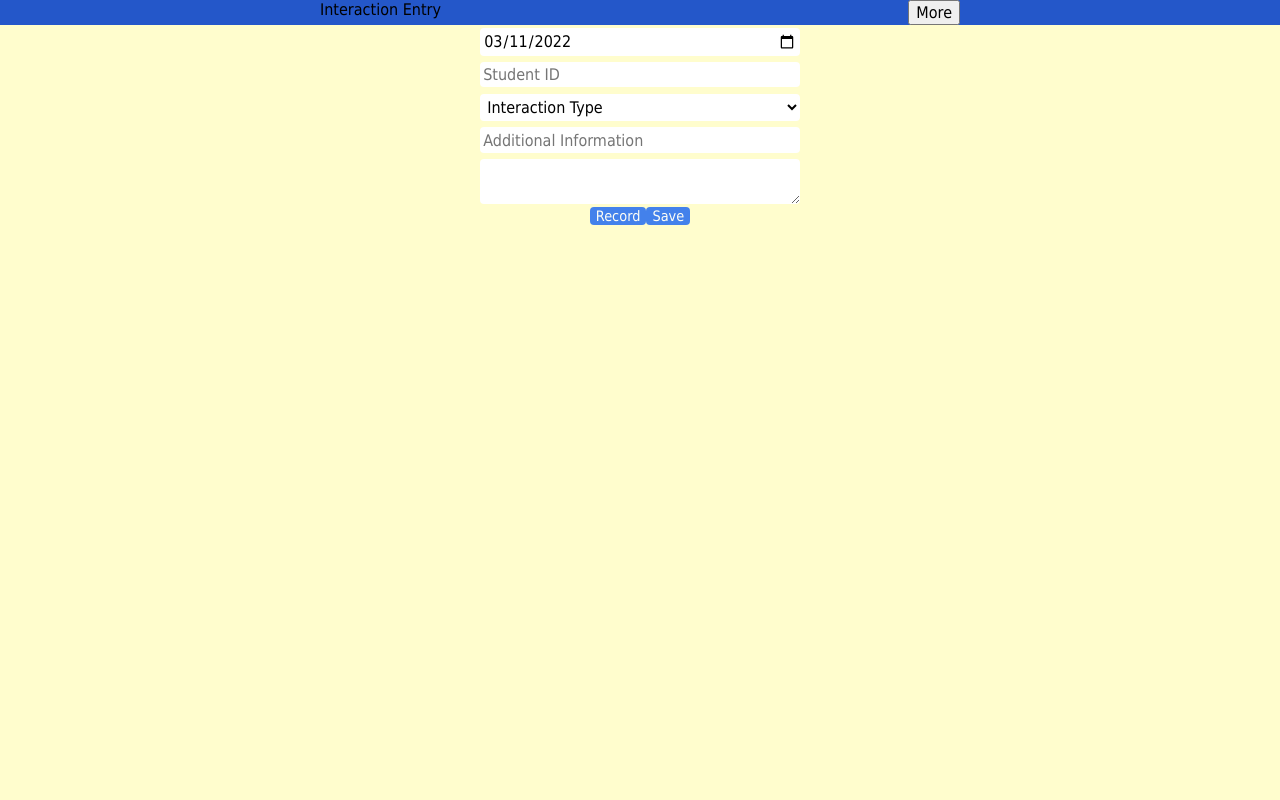
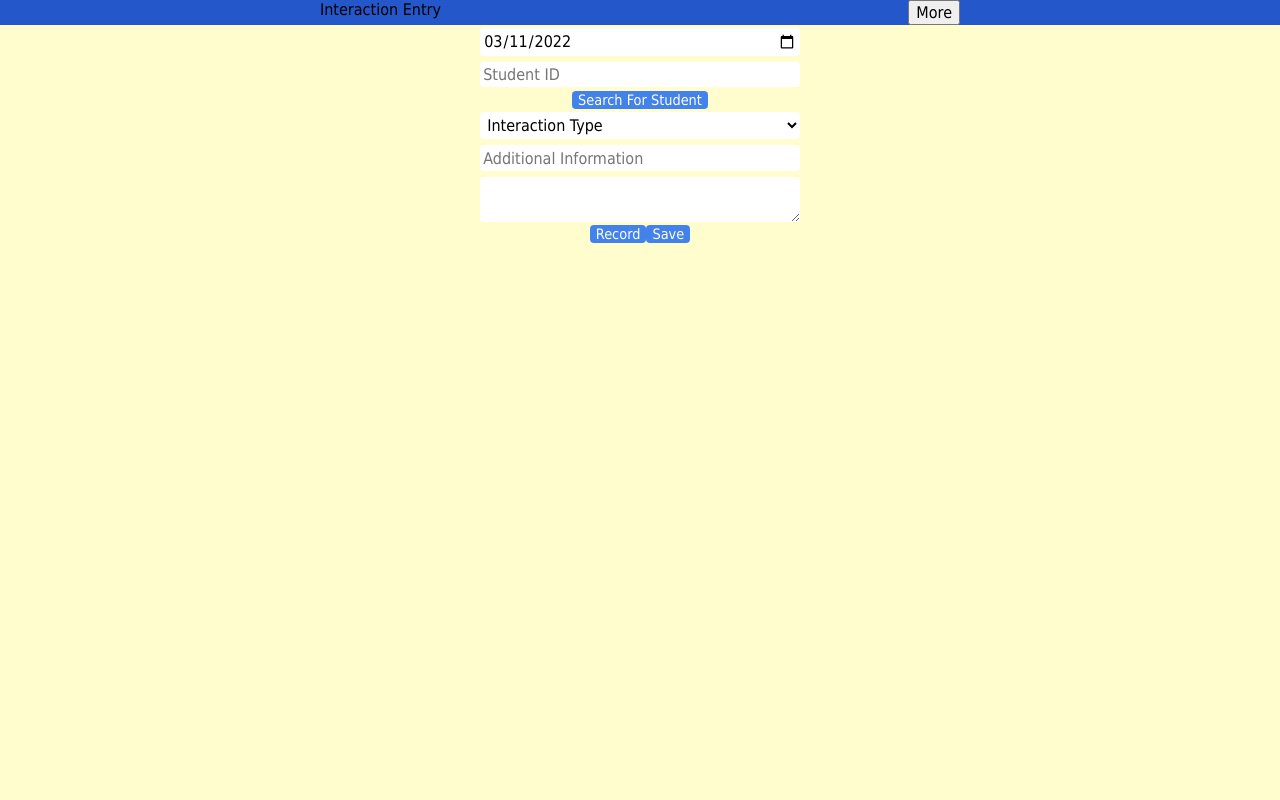
Before and after one commit to JaredTauler/CAIR, a Flask app: template templates/entry.html in a window 1280 px wide. Run offline with Flask 2, Linux system fonts and the light colour scheme; the template is opened without the code that fills it, so the values that code supplies are empty; the visitor is signed in with stand-in values (Sample User, id 1); parts of the project's set-up code (start-up, migrations or seed data) failed here and were passed over.

Commit message:
student search box implemented on all relevant pages

```diff
--- a/app.py
+++ b/app.py
@@ -30,7 +30,7 @@ import route
 # Routes not logged in users can access.
 # remember to keep this updated
 NoLoginWhitelist = [
-	"/login",
+	"/login", "/home",
 	"/static/login/login.css", "/static/base/base.css", "/static/common.css", "/static/header/header.css",
 	"/static/login/login.js", "/static/base/base.js", "/static/header/header.js",
 	"/static/berklogo.png", "/static/favicon.ico",
--- a/static/entry/prep.js
+++ b/static/entry/prep.js
@@ -14,7 +14,7 @@ document.getElementById('date').value = getDate()
             console.log(row, i)
             let opt = document.createElement('option');
 
-            if (key === "studentlist") {
+            if (key === "student-list") {
                 opt.text = "".concat(title(row[1]), " ", title(row[2]));
                 opt.value = row[0];
             } else if (key === "action") {
--- /dev/null
+++ b/static/student_search/main.js
@@ -0,0 +1,47 @@
+let StudentList = document.getElementById("StudentList")
+
+
+function StudentSearch() {
+    let formData = new FormData(document.getElementById("SearchForm"))
+    let xhttp = new XMLHttpRequest();
+    xhttp.onreadystatechange = function () {
+        if (this.readyState == 4) {
+            response = JSON.parse(xhttp.response)
+            if (this.status == 200) {
+                ClearStudentList()
+                for (let i in response) {
+                    console.log(response[i])
+                    var option = document.createElement("option");
+                    option.text = response[i][0] + " " + response[i][1];
+                    option.value = i;
+                    StudentList.appendChild(option)
+                }
+            }
+        }
+    };
+    xhttp.open("POST", "/student_search", true);
+    xhttp.send(formData);
+    return false
+}
+
+function SearchSubmit(id) {
+    document.getElementById(id).value = StudentList.value
+    HideSearchModal()
+}
+
+let SearchModal = document.getElementById("SearchModal");
+
+function ShowSearchModal() {
+  SearchModal.style.display = "grid";
+}
+
+function HideSearchModal() {
+    SearchModal.style.display = "none";
+}
+function ClearStudentList() {
+    while (StudentList.hasChildNodes()) {
+        StudentList.removeChild(StudentList.firstChild)
+    }
+}
+
+ClearStudentList()
--- a/templates/entry.html
+++ b/templates/entry.html
@@ -9,6 +9,10 @@
 {% endblock %}
 
 {% block content %}
+
+{% with EntryBox="'student_id'" %}
+    {% include 'student_search.html' %}
+{% endwith %}
 <form id = "mainform" class="form">
     <input
             name="date"
@@ -18,18 +22,25 @@
             class="smooth glowfocus formbox"
             placeholder="date"
     >
-
-    <input
+    <div>
+        <input
             name = "student_id"
             title="Student Name"
             type="text"
             id="student_id"
             placeholder="Student ID"
-            list="studentlist"
+            list="student-list"
             class="smooth glowfocus formbox"
             autocomplete="off"
-    >
-    <datalist id="studentlist"></datalist>
+        >
+        <input class="button smooth" type="button" title="Search For Student" value="Search For Student" style="
+                    grid-column: 2;
+                    width: fit-content;
+                    justify-self: center;
+        " onclick="ShowSearchModal()"
+        >
+        <datalist id="student-list"></datalist>
+    </div>
 
     <select
             name = "action"
@@ -71,5 +82,7 @@
      const VALUES = {{ values|safe }}
      {{ static_include("entry/prep.js") | safe }}
      {{ static_include("entry/main.js") | safe }}
+     {{ static_include("student_search/main.js") | safe }}
+
 </script>
 {% endblock %}
--- /dev/null
+++ b/templates/student_search.html
@@ -0,0 +1,39 @@
+<link rel="stylesheet" href="{{ url_for('static', filename='popup/style.css') }}">
+
+<!-- The Modal -->
+<div id="SearchModal" class="modal">
+
+  <!-- Modal content -->
+  <dialog open style="position: relative;">
+    <form id="SearchForm" onsubmit="return false">
+        <div style="display: grid">
+            <label>
+                Student Name:
+                <input type="text" name="box" onclick="ClearStudentList()" autocomplete="off">
+            </label>
+
+            <label>
+                Student is active:
+                <input type="checkbox" name="active" value="0" onchange="ClearStudentList()">
+            </label>
+        </div>
+
+        <input type="button" value="Search" onclick="StudentSearch()">
+    </form>
+    <div>
+        <label>
+            <select id="StudentList"
+            style="width: 60%"
+            ></select>
+        </label>
+        <input type="button" value="Select" onclick="SearchSubmit({{ EntryBox }})">
+        <input type="button" value="Close" onclick="HideSearchModal()">
+    </div>
+
+</dialog>
+
+</div>
+
+ <script>
+    {{ static_include("popup/main.js") | safe }}
+</script>
```
Also changed, not shown: route.py (+7 -0 lines), static/report/main.js (+8 -0 lines), templates/report.html (+11 -0 lines), templates/student_master.html (+11 -1 lines).
